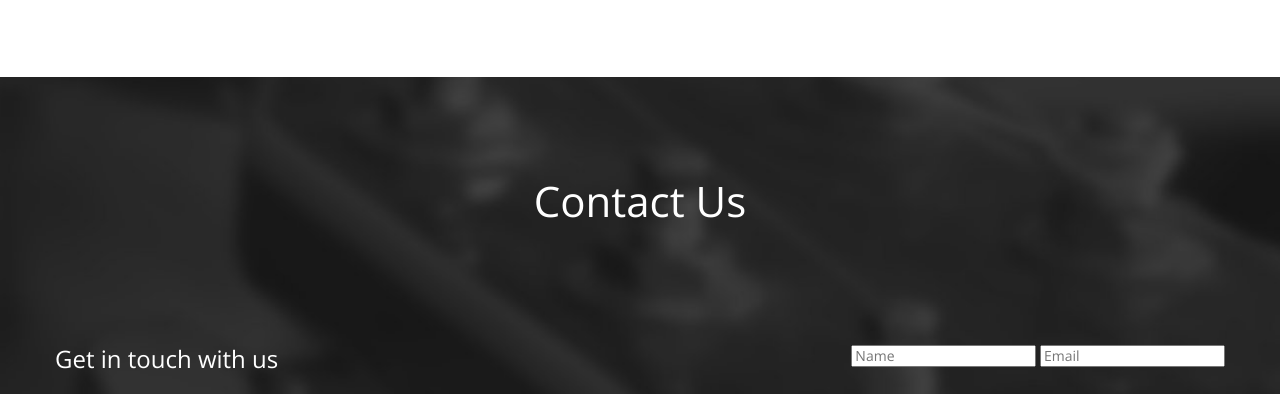
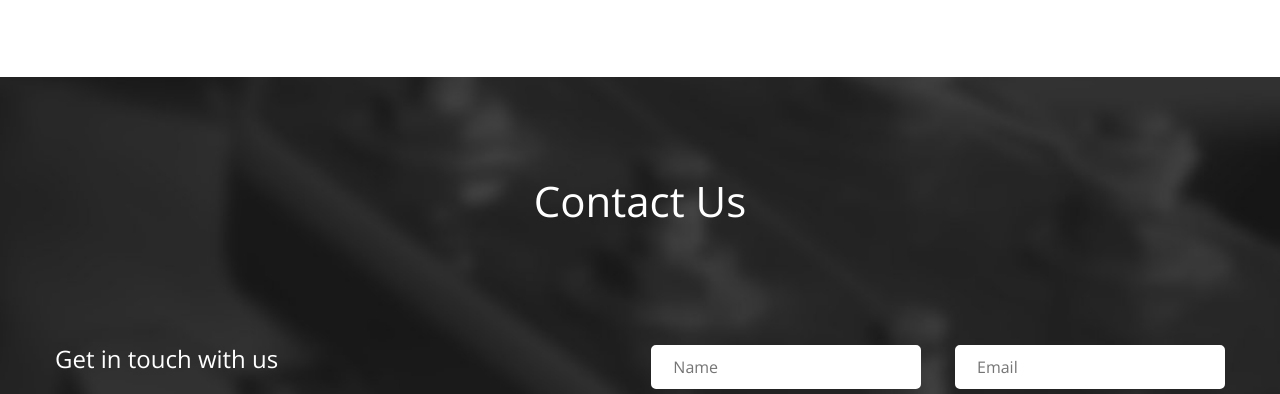
Before and after one commit to kateryna-shepilova/agency-website, a website: page src/index.html in a window 1280 px wide. Shown: the part 4123-4517 px from the top of the page. Drawn offline with nearby package versions, Linux system fonts and the light colour scheme.

Commit message:
form style

```diff
--- a/src/scss/styles.scss
+++ b/src/scss/styles.scss
@@ -603,8 +603,8 @@ a {
 		margin: 0 0 0 160px;
 	}
 }
-.footer .message-form input[type="name"],
-.footer .message-form input[type="mail"] {
+.footer .message-form input[type="text"],
+.footer .message-form input[type="email"] {
 	display: inline-block;
 	padding: 15px 20px;
 	width: 100%;
@@ -615,43 +615,43 @@ a {
 	border: 2px solid #fff;
 	border-radius: 5px;
 }
-.footer .message-form input[type="name"]:focus,
-.footer .message-form input[type="mail"]:focus {
+.footer .message-form input[type="text"]:focus,
+.footer .message-form input[type="email"]:focus {
 	outline: none;
 	border: 2px solid #49cbcd;
 }
 @media (min-width: 768px) {
-	.footer .message-form input[type="name"],
-	.footer .message-form input[type="mail"] {
+	.footer .message-form input[type="text"],
+	.footer .message-form input[type="email"] {
 		width: 45%;
 	}
 }
 @media (min-width: 1200px) {
-	.footer .message-form input[type="name"],
-	.footer .message-form input[type="mail"] {
+	.footer .message-form input[type="text"],
+	.footer .message-form input[type="email"] {
 		width: 270px;
 	}
 }
-.footer .message-form input[type="mail"] {
+.footer .message-form input[type="email"] {
 	margin: 15px 0 0;
 }
 @media (min-width: 768px) {
-	.footer .message-form input[type="mail"] {
+	.footer .message-form input[type="email"] {
 		margin: 0 0 0 60px;
 	}
 }
 @media (min-width: 992px) {
-	.footer .message-form input[type="mail"] {
+	.footer .message-form input[type="email"] {
 		margin: 0 0 0 30px;
 	}
 }
 @media (min-width: 1100px) {
-	.footer .message-form input[type="mail"] {
+	.footer .message-form input[type="email"] {
 		margin: 0 0 0 45px;
 	}
 }
 @media (min-width: 1200px) {
-	.footer .message-form input[type="mail"] {
+	.footer .message-form input[type="email"] {
 		margin: 0 0 0 30px;
 	}
 }
```
Also changed, not shown: build/css/styles.css, src/css/styles.css.
